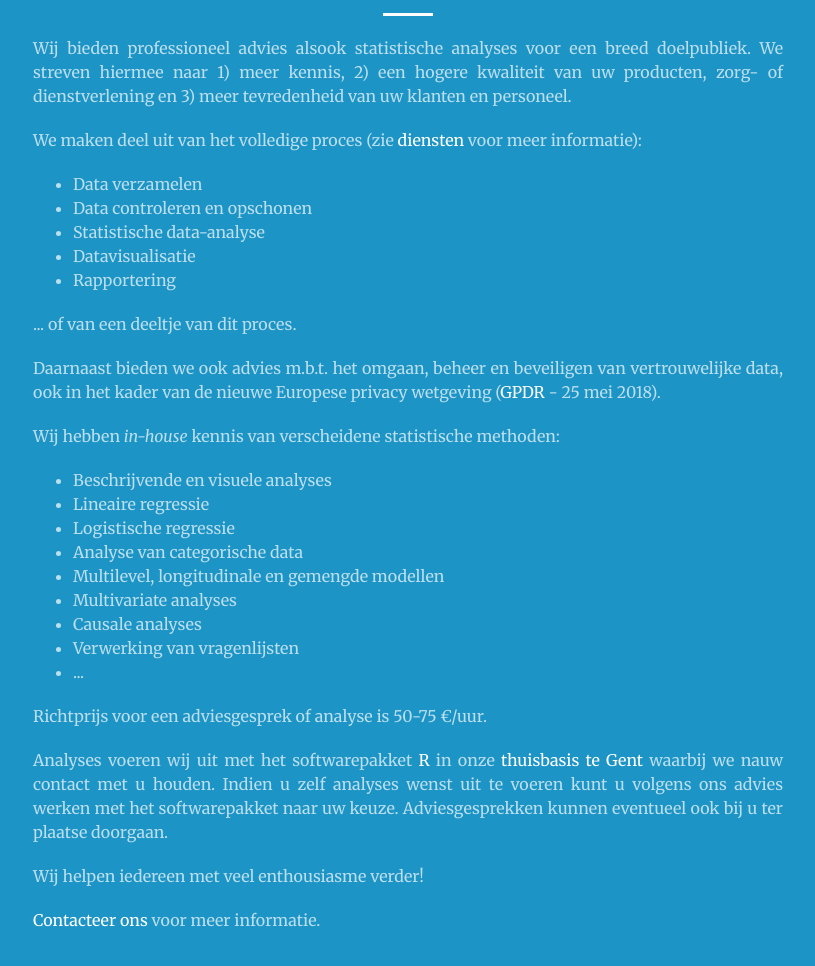
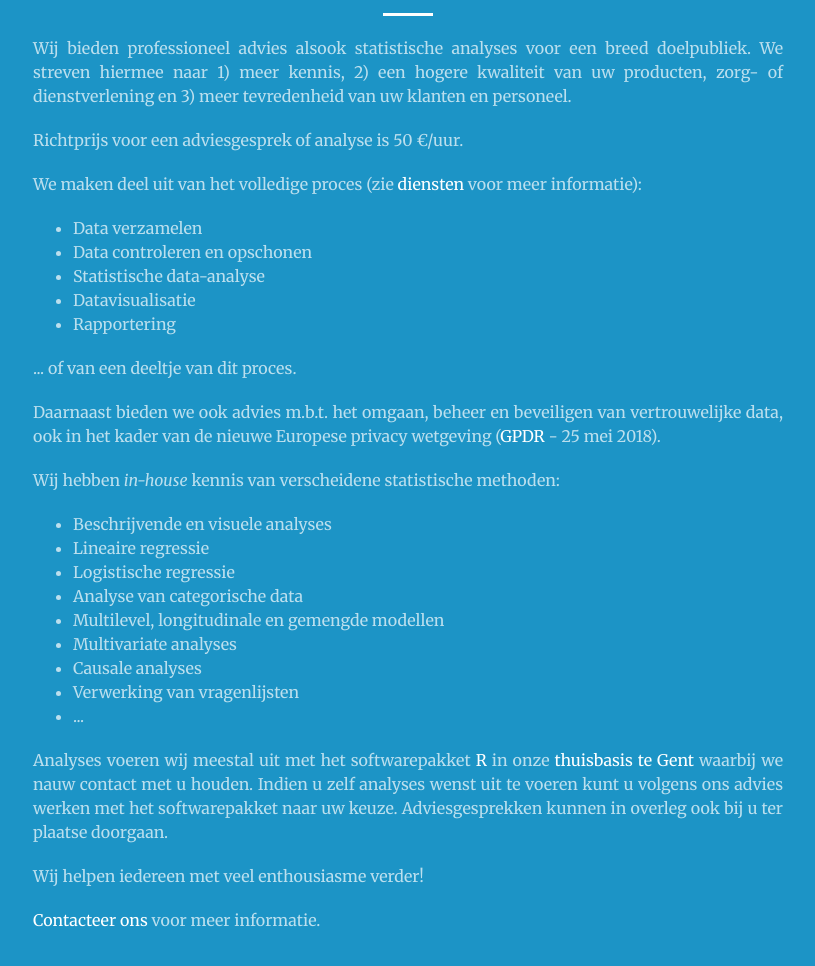
Before and after one commit to cleardatabe/website, a website: page consulting.nl.html in a window 1280 px wide. Shown: the part 140-1106 px from the top of the page, without its empty margins (232-1047 px from the left). Drawn offline with nearby package versions, Linux system fonts and the light colour scheme; files that its build step writes are made by us from their sources.

Commit message:
edits by Ineke

```diff
--- a/consulting.nl.html
+++ b/consulting.nl.html
@@ -16,6 +16,7 @@
                     kennis, 2) een hogere kwaliteit van uw producten, zorg- of dienstverlening en 3) meer tevredenheid van
                     uw klanten en personeel.
                 </p>
+                <p>Richtprijs voor een adviesgesprek of analyse is 50 €/uur.</p>
                 <p>We maken deel uit van het volledige proces (zie <a href="index.nl.html#services">diensten</a> voor meer informatie):</p>
 
                 <ul class="text-faded text-left">
@@ -44,11 +45,11 @@
                     <li>Verwerking van vragenlijsten</li>
                     <li>...</li>
                 </ul>
-                <p>Richtprijs voor een adviesgesprek of analyse is 50-75 €/uur.</p>
-                <p>Analyses voeren wij uit met het softwarepakket
+
+                <p>Analyses voeren wij meestal uit met het softwarepakket
                     <a target="_blank" href="https://www.r-project.org">R</a> in onze
                     <a target="_blank" href="https://www.google.be/maps/place/ClearData/@51.0367335,3.6915578,17z/data=!3m1!4b1!4m5!3m4!1s0x47c373d5e244c623:0x12ceb2b0b9fe9577!8m2!3d51.0367335!4d3.6937465">thuisbasis te Gent</a>
-                    waarbij we nauw contact met u houden. Indien u zelf analyses wenst uit te voeren kunt u volgens ons advies werken met het softwarepakket naar uw keuze. Adviesgesprekken kunnen eventueel ook bij u ter plaatse doorgaan.
+                    waarbij we nauw contact met u houden. Indien u zelf analyses wenst uit te voeren kunt u volgens ons advies werken met het softwarepakket naar uw keuze. Adviesgesprekken kunnen in overleg ook bij u ter plaatse doorgaan.
                 </p>
                 <p>Wij helpen iedereen met veel enthousiasme verder!</p>
 
```
Also changed, not shown: students.nl.html (+4 -1 lines).
